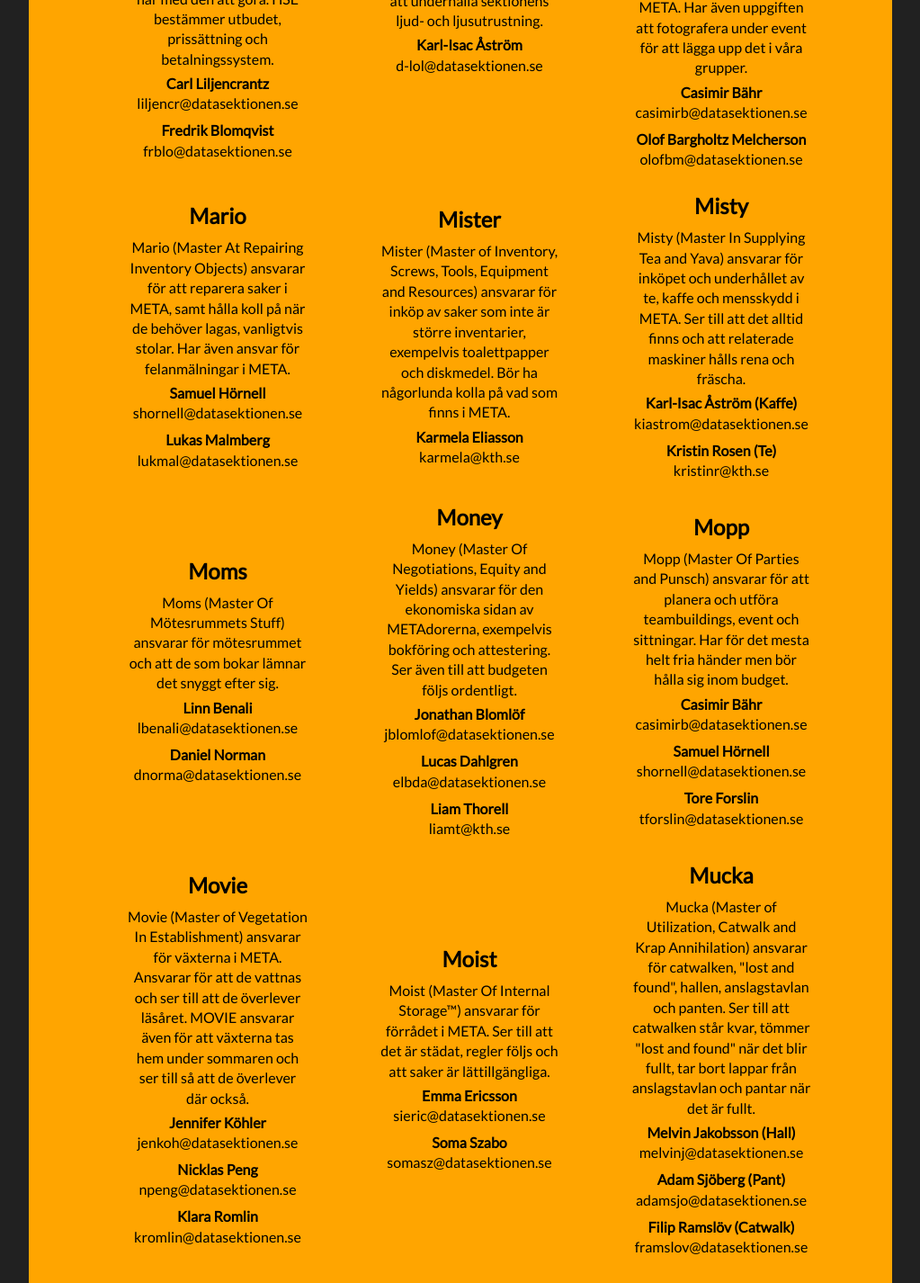
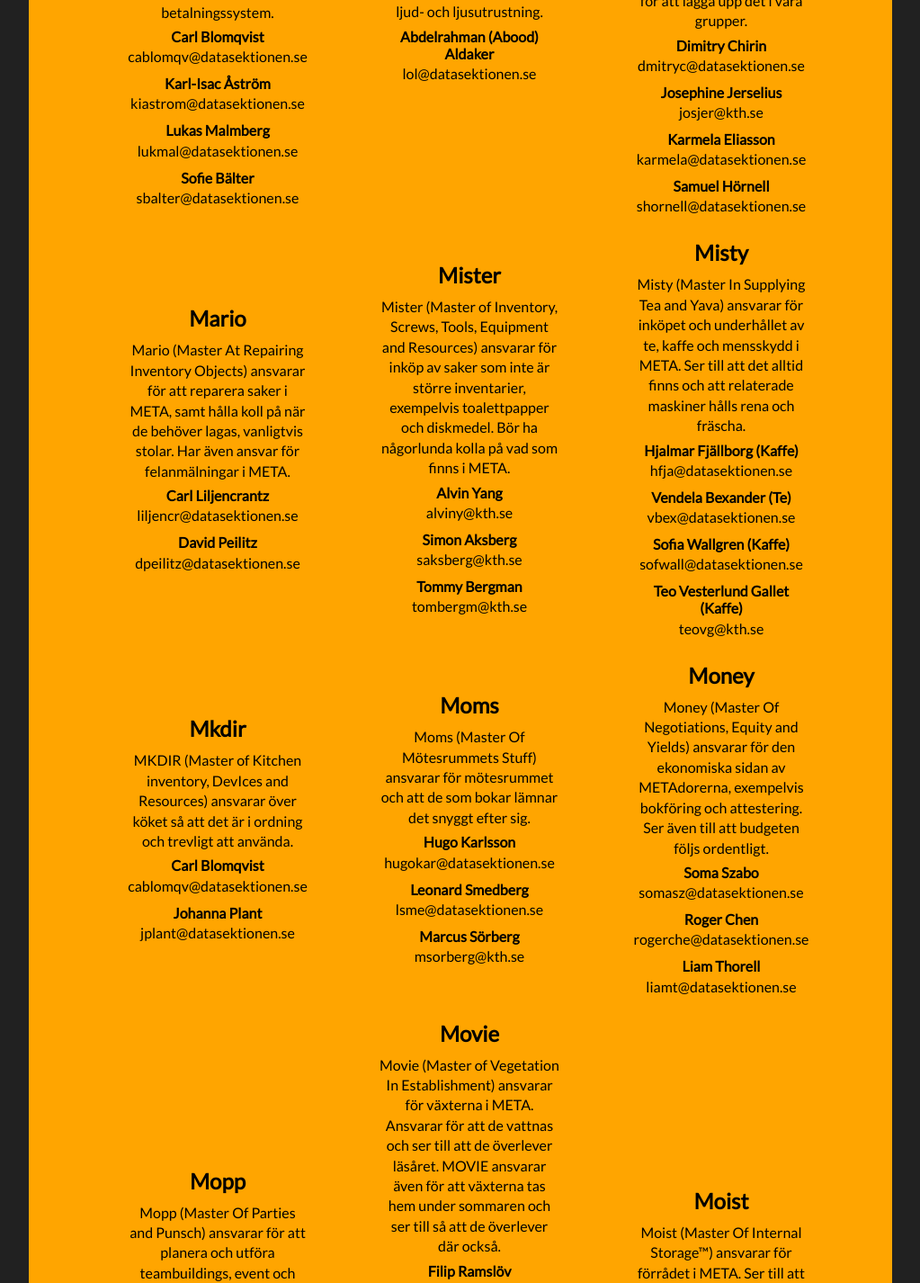
Before and after one commit to datasektionen/bea, a Next.js app: page /about in a window 1280 px wide. Shown: the part 1280-2706 px from the top of the page at 90% size, without its empty margins (128-1151 px from the left). Built offline with nearby package versions, Linux system fonts and the light colour scheme.

Commit message:
Updated mandate names
* fix: audit fix

* chore: update funkis names

```diff
--- a/src/app/(main)/about/data.ts
+++ b/src/app/(main)/about/data.ts
@@ -1,237 +1,282 @@
-import { Person, Role } from './types';
+import { Person, Role } from "./types";
 
 export const internFunkisar: Record<Role, Person[]> = {
-    'konglig-lokalchef-data': [
+  "konglig-lokalchef-data": [
     {
-            name: 'Carl Blomqvist',
-            email: 'lokalchef',
-            emailType: 'data',
+      name: "Hannes Hultin",
+      email: "lokalchef",
+      emailType: "data",
     },
   ],
-    'sektionslokalsansvarig-media': [
+  "sektionslokalsansvarig-media": [
     {
-            name: 'Andreas Wingqvist',
-            email: 'sektionslokal',
-            emailType: 'media',
+      name: "Vakant",
+      email: "sektionslokal",
+      emailType: "media",
     },
   ],
   stadskrii: [
     {
-            name: 'Hannes Hultin',
-            email: 'hanneshu',
-            emailType: 'data',
+      name: "Eynar Eklöf",
+      email: "eaeklof",
+      emailType: "data",
     },
   ],
   arkadmicke: [
     {
-            name: 'Dmitry Chirin',
-            email: 'dmitryc',
-            emailType: 'data',
-        },
-        {
-            name: 'Oscar Eriksson',
-            email: 'oscae@kth.se',
-            emailType: 'custom',
-        },
-        {
-            name: 'Natan Söderström',
-            email: 'natans@kth.se',
-            emailType: 'custom',
+      name: "Oscar Eriksson",
+      email: "oscae",
+      emailType: "data",
     },
   ],
   flippermicke: [
     {
-            name: 'Samuel Hörnell',
-            email: 'shornell',
-            emailType: 'data',
+      name: "Emma Ericsson",
+      email: "sieric",
+      emailType: "data",
     },
     {
-            name: 'Elias Engström',
-            email: 'elengst@kth.se',
-            emailType: 'custom',
+      name: "Karl-Isac Åström",
+      email: "kiastrom",
+      emailType: "data",
     },
   ],
   laskkylsansvarig: [
     {
-            name: 'Carl Liljencrantz',
-            email: 'liljencr',
-            emailType: 'data',
+      name: "Carl Blomqvist",
+      email: "cablomqv",
+      emailType: "data",
     },
     {
-            name: 'Fredrik Blomqvist',
-            email: 'frblo',
-            emailType: 'data',
+      name: "Karl-Isac Åström",
+      email: "kiastrom",
+      emailType: "data",
+    },
+    {
+      name: "Lukas Malmberg",
+      email: "lukmal",
+      emailType: "data",
+    },
+    {
+      name: "Sofie Bälter",
+      email: "sbalter",
+      emailType: "data",
     },
   ],
   dlol: [
     {
-            name: 'Karl-Isac Åström',
-            email: 'd-lol',
-            emailType: 'data',
+      name: "Abdelrahman (Abood) Aldaker",
+      email: "lol",
+      emailType: "data",
     },
   ],
   maestro: [
     {
-            name: 'Casimir Bähr',
-            email: 'casimirb',
-            emailType: 'data',
+      name: "Dimitry Chirin",
+      email: "dmitryc",
+      emailType: "data",
     },
     {
-            name: 'Olof Bargholtz Melcherson',
-            email: 'olofbm',
-            emailType: 'data',
+      name: "Josephine Jerselius",
+      email: "josjer@kth.se",
+      emailType: "custom",
+    },
+    {
+      name: "Karmela Eliasson",
+      email: "karmela",
+      emailType: "data",
+    },
+    {
+      name: "Samuel Hörnell",
+      email: "shornell",
+      emailType: "data",
     },
   ],
   mario: [
     {
-            name: 'Samuel Hörnell',
-            email: 'shornell',
-            emailType: 'data',
+      name: "Carl Liljencrantz",
+      email: "liljencr",
+      emailType: "data",
     },
     {
-            name: 'Lukas Malmberg',
-            email: 'lukmal',
-            emailType: 'data',
+      name: "David Peilitz",
+      email: "dpeilitz",
+      emailType: "data",
     },
   ],
   mister: [
     {
-            name: 'Karmela Eliasson',
-            email: 'karmela@kth.se',
-            emailType: 'custom',
+      name: "Alvin Yang",
+      email: "alviny@kth.se",
+      emailType: "custom",
+    },
+    {
+      name: "Simon Aksberg",
+      email: "saksberg@kth.se",
+      emailType: "custom",
+    },
+    {
+      name: "Tommy Bergman",
+      email: "tombergm@kth.se",
+      emailType: "custom",
     },
   ],
   misty: [
     {
-            name: 'Karl-Isac Åström (Kaffe)',
-            email: 'kiastrom',
-            emailType: 'data',
+      name: "Hjalmar Fjällborg (Kaffe)",
+      email: "hfja",
+      emailType: "data",
     },
     {
-            name: 'Kristin Rosen (Te)',
-            email: 'kristinr@kth.se',
-            emailType: 'custom',
+      name: "Vendela Bexander (Te)",
+      email: "vbex",
+      emailType: "data",
+    },
+    {
+      name: "Sofia Wallgren (Kaffe)",
+      email: "sofwall",
+      emailType: "data",
+    },
+    {
+      name: "Teo Vesterlund Gallet (Kaffe)",
+      email: "teovg@kth.se",
+      emailType: "custom",
+    },
+  ],
+  mkdir: [
+    {
+      name: "Carl Blomqvist",
+      email: "cablomqv",
+      emailType: "data",
+    },
+    {
+      name: "Johanna Plant",
+      email: "jplant",
+      emailType: "data",
     },
   ],
   moms: [
     {
-            name: 'Linn Benali',
-            email: 'lbenali',
-            emailType: 'data',
+      name: "Hugo Karlsson",
+      email: "hugokar",
+      emailType: "data",
     },
     {
-            name: 'Daniel Norman',
-            email: 'dnorma',
-            emailType: 'data',
+      name: "Leonard Smedberg",
+      email: "lsme",
+      emailType: "data",
+    },
+    {
+      name: "Marcus Sörberg",
+      email: "msorberg@kth.se",
+      emailType: "custom",
     },
   ],
   money: [
     {
-            name: 'Jonathan Blomlöf',
-            email: 'jblomlof',
-            emailType: 'data',
+      name: "Soma Szabo",
+      email: "somasz",
+      emailType: "data",
     },
     {
-            name: 'Lucas Dahlgren',
-            email: 'elbda',
-            emailType: 'data',
+      name: "Roger Chen",
+      email: "rogerche",
+      emailType: "data",
     },
     {
-            name: 'Liam Thorell',
-            email: 'liamt@kth.se',
-            emailType: 'custom',
+      name: "Liam Thorell",
+      email: "liamt",
+      emailType: "data",
     },
   ],
   mopp: [
     {
-            name: 'Casimir Bähr',
-            email: 'casimirb',
-            emailType: 'data',
+      name: "Amanda Edblad",
+      email: "amaed",
+      emailType: "data",
     },
     {
-            name: 'Samuel Hörnell',
-            email: 'shornell',
-            emailType: 'data',
-        },
-        {
-            name: 'Tore Forslin',
-            email: 'tforslin',
-            emailType: 'data',
+      name: "Jonathan Blomlöf",
+      email: "jblomlof",
+      emailType: "data",
     },
   ],
   movie: [
     {
-            name: 'Jennifer Köhler',
-            email: 'jenkoh',
-            emailType: 'data',
+      name: "Filip Ramslöv",
+      email: "framslov",
+      emailType: "data",
     },
     {
-            name: 'Nicklas Peng',
-            email: 'npeng',
-            emailType: 'data',
+      name: "Vendela Bexander",
+      email: "vbex",
+      emailType: "data",
     },
     {
-            name: 'Klara Romlin',
-            email: 'kromlin',
-            emailType: 'data',
+      name: "Roger Chen",
+      email: "rogerche",
+      emailType: "data",
+    },
+    {
+      name: "Agnes Lindencrona",
+      email: "lindencr",
+      emailType: "data",
+    },
+    {
+      name: "Ivar Boqvist",
+      email: "ivarbo",
+      emailType: "data",
+    },
+    {
+      name: "Nicklas Peng",
+      email: "npeng",
+      emailType: "data",
+    },
+    {
+      name: "Linn Benali",
+      email: "lbenali",
+      emailType: "data",
     },
   ],
   moist: [
     {
-            name: 'Emma Ericsson',
-            email: 'sieric',
-            emailType: 'data',
+      name: "Olof Bargholtz Melcherson",
+      email: "olofbm",
+      emailType: "data",
     },
     {
-            name: 'Soma Szabo',
-            email: 'somasz',
-            emailType: 'data',
+      name: "Viktor Ekby",
+      email: "viktoe",
+      emailType: "data",
     },
   ],
   mucka: [
     {
-            name: 'Melvin Jakobsson (Hall)',
-            email: 'melvinj',
-            emailType: 'data',
+      name: "Fredrik Blomqvist (Catwalk)",
+      email: "frblo",
+      emailType: "data",
     },
     {
-            name: 'Adam Sjöberg (Pant)',
-            email: 'adamsjo',
-            emailType: 'data',
-        },
-        {
-            name: 'Filip Ramslöv (Catwalk)',
-            email: 'framslov',
-            emailType: 'data',
-        },
-    ],
-    mums: [
-        {
-            name: 'Axel Bergengren',
-            email: 'abergeng@kth.se',
-            emailType: 'custom',
-        },
-        {
-            name: 'Sofie Bälter',
-            email: 'sbalter',
-            emailType: 'data',
-        },
-        {
-            name: 'Isak Lefèvre',
-            email: 'lefevre',
-            emailType: 'data',
+      name: "Jennifer Köhler (Hall)",
+      email: "jenkoh",
+      emailType: "data",
     },
   ],
   matrix: [
     {
-            name: 'Carl Liljencrantz',
-            email: 'liljencr',
-            emailType: 'data',
+      name: "Casimir Bähr",
+      email: "casimirb",
+      emailType: "data",
     },
     {
-            name: 'Alvin Westling',
-            email: 'alvinw@kth.se',
-            emailType: 'custom',
+      name: "Oskar Engström",
+      email: "osen",
+      emailType: "data",
+    },
+    {
+      name: "Daniel Hu",
+      email: "zhongmin@kth.se",
+      emailType: "custom",
     },
   ],
 };
--- a/src/app/(main)/about/types.ts
+++ b/src/app/(main)/about/types.ts
@@ -1,142 +1,157 @@
 export interface Person {
   name: string;
   email: string;
-    emailType: 'data' | 'media' | 'custom';
+  emailType: "data" | "media" | "custom";
 }
 
 export const sortedRoles = [
-    'konglig-lokalchef-data',
-    'sektionslokalsansvarig-media',
-    'stadskrii',
-    'arkadmicke',
-    'flippermicke',
-    'laskkylsansvarig',
-    'dlol',
-    'maestro',
-    'mario',
-    'mister',
-    'misty',
-    'moms',
-    'money',
-    'mopp',
-    'movie',
-    'moist',
-    'mucka',
-    'mums',
-    'matrix',
+  "konglig-lokalchef-data",
+  "sektionslokalsansvarig-media",
+  "stadskrii",
+  "arkadmicke",
+  "flippermicke",
+  "laskkylsansvarig",
+  "dlol",
+  "maestro",
+  "mario",
+  "mister",
+  "misty",
+  "mkdir",
+  "moms",
+  "money",
+  "mopp",
+  "movie",
+  "moist",
+  "mucka",
+  // "mums",
+  "matrix",
 ] as const;
 export type Role = (typeof sortedRoles)[number];
 
-export type RolesInfo = Record<Role, { slug: Role; name: string; description?: React.ReactNode }>;
+export type RolesInfo = Record<
+  Role,
+  { slug: Role; name: string; description?: React.ReactNode }
+>;
 export const rolesInfo: RolesInfo = {
-    'konglig-lokalchef-data': {
-        slug: 'konglig-lokalchef-data',
-        name: 'Konglig Lokalchef (Data)',
+  "konglig-lokalchef-data": {
+    slug: "konglig-lokalchef-data",
+    name: "Konglig Lokalchef (Data)",
     description:
-            'Konglig Lokalchef ansvarar för sektionslokalen och leder METAdorerna tillsammmans med Sektionslokalsansvarig (post vid Sektionen för Medieteknik). Konglig Lokalchef arbetar mycket med att utveckla och förbättra sektionslokalen samt se till att den förblir ett välkomnande och trevligt utrymme för våra medlemmar att vistas i. ',
+      "Konglig Lokalchef ansvarar för sektionslokalen och leder METAdorerna tillsammmans med Sektionslokalsansvarig (post vid Sektionen för Medieteknik). Konglig Lokalchef arbetar mycket med att utveckla och förbättra sektionslokalen samt se till att den förblir ett välkomnande och trevligt utrymme för våra medlemmar att vistas i. ",
   },
-    'sektionslokalsansvarig-media': {
-        slug: 'sektionslokalsansvarig-media',
-        name: 'Sektionslokalsansvarig (Media)',
+  "sektionslokalsansvarig-media": {
+    slug: "sektionslokalsansvarig-media",
+    name: "Sektionslokalsansvarig (Media)",
     description:
-            'Sektionslokalsansvarig är medias motsvarighet till Konglig Lokalchef och arbetar tillsammans med denne för att sköta och utveckla sektionslokalen.',
+      "Sektionslokalsansvarig är medias motsvarighet till Konglig Lokalchef och arbetar tillsammans med denne för att sköta och utveckla sektionslokalen.",
   },
   stadskrii: {
-        slug: 'stadskrii',
-        name: 'Städskrii',
-        description: 'Städskrii ansvarar för måndagsstäden och anordnar städfesten i maj.',
+    slug: "stadskrii",
+    name: "Städskrii",
+    description:
+      "Städskrii ansvarar för måndagsstäden och anordnar städfesten i maj.",
   },
   arkadmicke: {
-        slug: 'arkadmicke',
-        name: 'Arkadmicke',
-        description: 'Arkadmicke ansvarar för förvaltning och uppgradering av drifvarkaden i META.',
+    slug: "arkadmicke",
+    name: "Arkadmicke",
+    description:
+      "Arkadmicke ansvarar för förvaltning och uppgradering av drifvarkaden i META.",
   },
   flippermicke: {
-        slug: 'flippermicke',
-        name: 'Flippermicke',
-        description: 'Flippermicke ansvarar för förvaltning och uppgradering av flipperspelet i META.',
+    slug: "flippermicke",
+    name: "Flippermicke",
+    description:
+      "Flippermicke ansvarar för förvaltning och uppgradering av flipperspelet i META.",
+  },
+  mkdir: {
+    slug: "mkdir",
+    name: "Mkdir",
+    description:
+      "MKDIR (Master of Kitchen inventory, DevIces and Resources) ansvarar över köket så att det är i ordning och trevligt att använda.",
   },
   laskkylsansvarig: {
-        slug: 'laskkylsansvarig',
-        name: 'Hederlige Stures efterträdare',
+    slug: "laskkylsansvarig",
+    name: "Hederlige Stures efterträdare",
     description:
-            'Hederlige Stures efterträdare (Läskkylsansvarig) ansvarar för läskkylen och allt som har med den att göra. HSE bestämmer utbudet, prissättning och betalningssystem.',
+      "Hederlige Stures efterträdare (Läskkylsansvarig) ansvarar för läskkylen och allt som har med den att göra. HSE bestämmer utbudet, prissättning och betalningssystem.",
   },
   dlol: {
-        slug: 'dlol',
-        name: 'd-LoL',
+    slug: "dlol",
+    name: "d-LoL",
     description:
-            'd-LoL (Ljud- Och Ljusansvarig) har till uppgift att underhålla sektionens ljud- och ljusutrustning.',
+      "d-LoL (Ljud- Och Ljusansvarig) har till uppgift att underhålla sektionens ljud- och ljusutrustning.",
   },
   maestro: {
-        slug: 'maestro',
-        name: 'Maestro',
+    slug: "maestro",
+    name: "Maestro",
     description:
-            'Maestro (Master At Expressing Stuff To Receivers Online) ansvarar för PR och grafik. Sprider information till resten av sektionen och designar lappar som sitter runtom i META. Har även uppgiften att fotografera under event för att lägga upp det i våra grupper.',
+      "Maestro (Master At Expressing Stuff To Receivers Online) ansvarar för PR och grafik. Sprider information till resten av sektionen och designar lappar som sitter runtom i META. Har även uppgiften att fotografera under event för att lägga upp det i våra grupper.",
   },
   mario: {
-        slug: 'mario',
-        name: 'Mario',
+    slug: "mario",
+    name: "Mario",
     description:
-            'Mario (Master At Repairing Inventory Objects) ansvarar för att reparera saker i META, samt hålla koll på när de behöver lagas, vanligtvis stolar. Har även ansvar för felanmälningar i META.',
+      "Mario (Master At Repairing Inventory Objects) ansvarar för att reparera saker i META, samt hålla koll på när de behöver lagas, vanligtvis stolar. Har även ansvar för felanmälningar i META.",
   },
   mister: {
-        slug: 'mister',
-        name: 'Mister',
+    slug: "mister",
+    name: "Mister",
     description:
-            'Mister (Master of Inventory, Screws, Tools, Equipment and Resources) ansvarar för inköp av saker som inte är större inventarier, exempelvis toalettpapper och diskmedel. Bör ha någorlunda kolla på vad som finns i META.',
+      "Mister (Master of Inventory, Screws, Tools, Equipment and Resources) ansvarar för inköp av saker som inte är större inventarier, exempelvis toalettpapper och diskmedel. Bör ha någorlunda kolla på vad som finns i META.",
   },
   misty: {
-        slug: 'misty',
-        name: 'Misty',
+    slug: "misty",
+    name: "Misty",
     description:
-            'Misty (Master In Supplying Tea and Yava) ansvarar för inköpet och underhållet av te, kaffe och mensskydd i META. Ser till att det alltid finns och att relaterade maskiner hålls rena och fräscha.',
+      "Misty (Master In Supplying Tea and Yava) ansvarar för inköpet och underhållet av te, kaffe och mensskydd i META. Ser till att det alltid finns och att relaterade maskiner hålls rena och fräscha.",
   },
   moms: {
-        slug: 'moms',
-        name: 'Moms',
+    slug: "moms",
+    name: "Moms",
     description:
-            'Moms (Master Of Mötesrummets Stuff) ansvarar för mötesrummet och att de som bokar lämnar det snyggt efter sig.',
+      "Moms (Master Of Mötesrummets Stuff) ansvarar för mötesrummet och att de som bokar lämnar det snyggt efter sig.",
   },
   money: {
-        slug: 'money',
-        name: 'Money',
+    slug: "money",
+    name: "Money",
     description:
-            'Money (Master Of Negotiations, Equity and Yields) ansvarar för den ekonomiska sidan av METAdorerna, exempelvis bokföring och attestering. Ser även till att budgeten följs ordentligt.',
+      "Money (Master Of Negotiations, Equity and Yields) ansvarar för den ekonomiska sidan av METAdorerna, exempelvis bokföring och attestering. Ser även till att budgeten följs ordentligt.",
   },
   mopp: {
-        slug: 'mopp',
-        name: 'Mopp',
+    slug: "mopp",
+    name: "Mopp",
     description:
-            'Mopp (Master Of Parties and Punsch) ansvarar för att planera och utföra teambuildings, event och sittningar. Har för det mesta helt fria händer men bör hålla sig inom budget.',
+      "Mopp (Master Of Parties and Punsch) ansvarar för att planera och utföra teambuildings, event och sittningar. Har för det mesta helt fria händer men bör hålla sig inom budget.",
   },
   movie: {
-        slug: 'movie',
-        name: 'Movie',
+    slug: "movie",
+    name: "Movie",
     description:
-            'Movie (Master of Vegetation In Establishment) ansvarar för växterna i META. Ansvarar för att de vattnas och ser till att de överlever läsåret. MOVIE ansvarar även för att växterna tas hem under sommaren och ser till så att de överlever där också.',
+      "Movie (Master of Vegetation In Establishment) ansvarar för växterna i META. Ansvarar för att de vattnas och ser till att de överlever läsåret. MOVIE ansvarar även för att växterna tas hem under sommaren och ser till så att de överlever där också.",
   },
   moist: {
-        slug: 'moist',
-        name: 'Moist',
+    slug: "moist",
+    name: "Moist",
     description:
-            'Moist (Master Of Internal Storage™) ansvarar för förrådet i META. Ser till att det är städat, regler följs och att saker är lättillgängliga.',
+      "Moist (Master Of Internal Storage™) ansvarar för förrådet i META. Ser till att det är städat, regler följs och att saker är lättillgängliga.",
   },
   mucka: {
-        slug: 'mucka',
-        name: 'Mucka',
+    slug: "mucka",
+    name: "Mucka",
     description:
       'Mucka (Master of Utilization, Catwalk and Krap Annihilation) ansvarar för catwalken, "lost and found", hallen, anslagstavlan och panten. Ser till att catwalken står kvar, tömmer "lost and found" när det blir fullt, tar bort lappar från anslagstavlan och pantar när det är fullt.',
   },
-    mums: {
-        slug: 'mums',
-        name: 'Mums',
-        description: 'Mums (Master Uf Magnifika Sötsaker) ansvarar för att köpa in fika till fredagsmötet.',
-    },
+  // RIP
+  // mums: {
+  //   slug: "mums",
+  //   name: "Mums",
+  //   description:
+  //     "Mums (Master Uf Magnifika Sötsaker) ansvarar för att köpa in fika till fredagsmötet.",
+  // },
   matrix: {
-        slug: 'matrix',
-        name: 'Matrix',
+    slug: "matrix",
+    name: "Matrix",
     description:
-            'Matrix (Masters At Tech Rituals In Xyberspace) ansvarar för utvecklingen och underhållandet av denna hemsida.',
+      "Matrix (Masters At Tech Rituals In Xyberspace) ansvarar för utvecklingen och underhållandet av denna hemsida.",
   },
 };
```
Also changed, not shown: 1 other file (tests, documents, lock files or other folders). Lines whose indentation alone changed are shown as unchanged.
